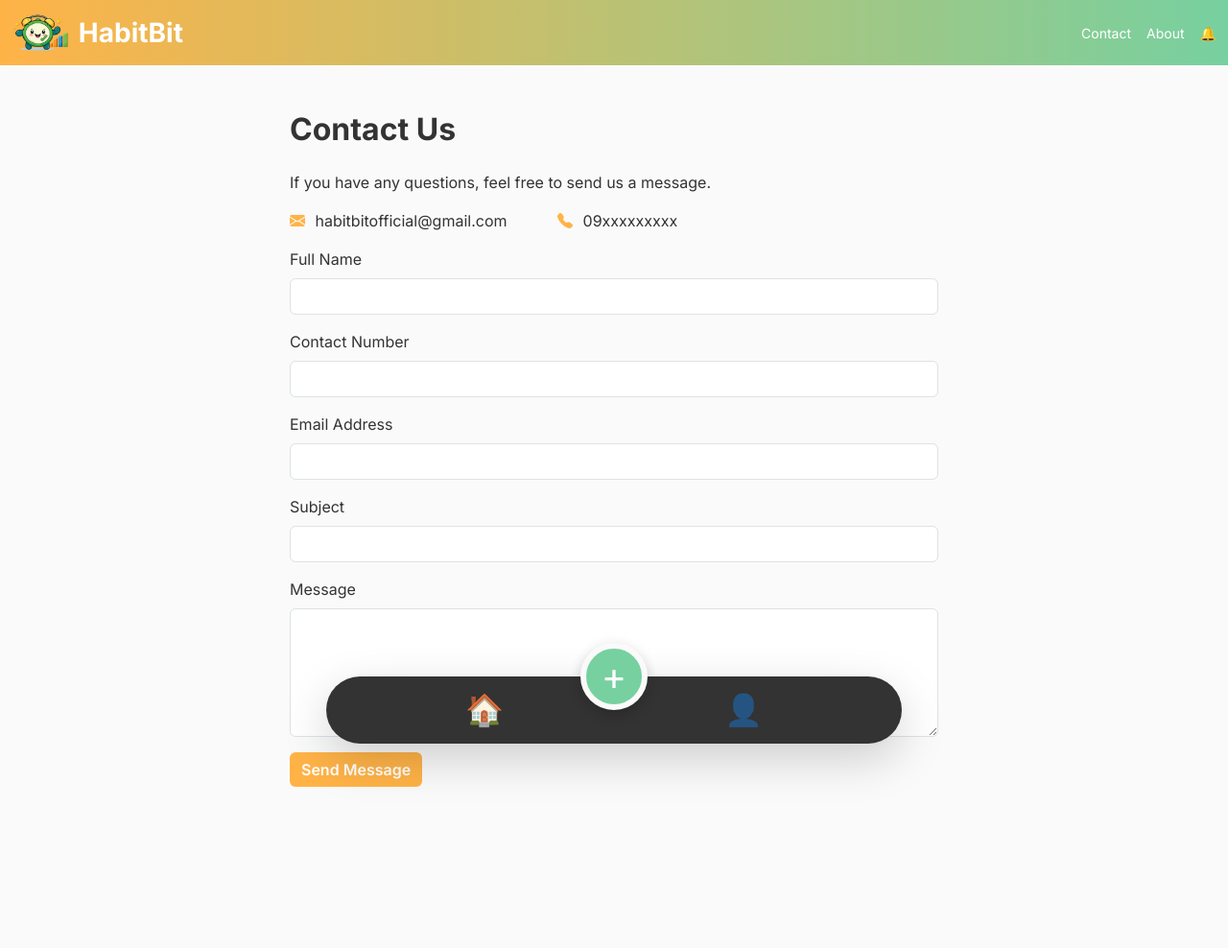
After one commit to PatriciaGutz/BSIT_2E-G1_Group_2_HabitBit, a PHP site: page /Contact.html in a window 1280 px wide. The commit adds this page. Shown: the whole page at 96% size. Run offline with PHP 8.4, Linux system fonts and the light colour scheme.

Commit message:
Added Contact.html

```diff
--- /dev/null
+++ b/Contact.html
@@ -0,0 +1,82 @@
+<!DOCTYPE html>
+<html lang="en">
+<head>
+    <meta charset="UTF-8">
+    <meta name="viewport" content="width=device-width, initial-scale=1.0">
+    <title>Contact - HabitBit</title>
+    <link href="https://fonts.googleapis.com/css2?family=Inter:wght@400;600;700&display=swap" rel="stylesheet">
+    <link href="https://cdn.jsdelivr.net/npm/bootstrap@5.3.0/dist/css/bootstrap.min.css" rel="stylesheet">
+    <link rel="stylesheet" href="https://cdn.jsdelivr.net/npm/bootstrap-icons@1.11.1/font/bootstrap-icons.css">
+    <link rel="stylesheet" href="css/style.css">
+</head>
+
+<body class="d-flex flex-column min-vh-100">
+
+    <nav class="navbar navbar-expand-lg navbar-light custom-navbar">
+        <div class="container-fluid">
+            <a class="navbar-brand d-flex align-items-center" href="index.html">
+                <img src="../Images/logo.png" alt="HabitBit Logo" height="40" class="me-2">
+                <span class="fw-bold text-white fs-3">HabitBit</span>
+            </a>
+            <div class="d-flex text-white small">
+                <a href="contact.html" class="text-white text-decoration-none me-3">Contact</a>
+                <a href="about.html" class="text-white text-decoration-none me-3">About</a>
+                <a href="#" class="text-white text-decoration-none">🔔</a>
+            </div>
+        </div>
+    </nav>
+
+    <!--Contact Section -->
+    <main class="flex-fill contact-section py-5">
+        <div class="container contact-container">
+            <h2 class="mb-4 fw-bold">Contact Us</h2>
+            <p class="mb-3">If you have any questions, feel free to send us a message.</p>
+
+            <p class="fs-6 contact-info">
+                <span class="me-5">
+                    <i class="bi bi-envelope-fill"></i> habitbitofficial@gmail.com
+                </span>
+                <span>
+                    <i class="bi bi-telephone-fill"></i> 09xxxxxxxxx
+                </span>
+            </p>
+            <form id="contactForm">
+                <div class="mb-3">
+                    <label for="name" class="form-label">Full Name</label>
+                    <input type="text" class="form-control" id="name" required>
+                </div>
+                <div class="mb-3">
+                    <label for="contactNumber" class="form-label">Contact Number</label>
+                    <input type="tel" class="form-control" id="contactNumber" required>
+                </div>
+                <div class="mb-3">
+                    <label for="email" class="form-label">Email Address</label>
+                    <input type="email" class="form-control" id="email" required>
+                </div>
+                <div class="mb-3">
+                    <label for="subject" class="form-label">Subject</label>
+                    <input type="text" class="form-control" id="subject" required>
+                </div>
+                <div class="mb-3">
+                    <label for="message" class="form-label">Message</label>
+                    <textarea class="form-control" id="message" rows="5" required></textarea>
+                </div>
+                <button type="submit" class="btn btn-orange-custom">Send Message</button>
+            </form>
+            <div id="formAlert" class="alert alert-success mt-3 d-none" role="alert"></div>
+        </div>
+    </main>
+
+    <div class="nav-wrapper">
+        <div class="app-nav d-flex justify-content-around align-items-center shadow-lg">
+            <a href="index.html" class="nav-link active">🏠</a>
+            <div class="fab-btn" onclick="window.location.href='services.html'">+</div>
+            <a href="services.html" class="nav-link text-white">👤</a>
+        </div>
+    </div>
+
+    <script src="https://cdn.jsdelivr.net/npm/bootstrap@5.3.0/dist/js/bootstrap.bundle.min.js"></script>
+    <script src="js/main.js"></script>
+
+</body>
+</html>
--- a/css/style.css
+++ b/css/style.css
@@ -92,3 +92,31 @@ body {
     cursor: pointer;
     box-shadow: 0 5px 15px rgba(0,0,0,0.2);
 }
+
+.contact-section {
+    min-height: 70vh;
+}
+
+.contact-container {
+    max-width: 700px;
+}
+
+.contact-info i {
+    color: var(--hb-orange);
+    margin-right: 6px;
+}
+
+.btn-orange-custom {
+    background-color: var(--hb-orange);
+    border: none;
+    color: white;
+    font-weight: 600;
+}
+
+.btn-orange-custom:hover {
+    background-color: #ff9f2a;
+}
+
+#formAlert {
+    transition: opacity 0.4s ease;
+}
--- a/js/main.js
+++ b/js/main.js
@@ -1,5 +1,3 @@
-document.addEventListener("DOMContentLoaded", function () {
-
 /* daily quotes */
 const quotes = [
     "Philippians 4:13 - I can do all things through Christ who strengthens me.",
@@ -28,7 +26,10 @@ document.addEventListener("DOMContentLoaded", function () {
     finalQuote = quotes[dayOfYear % quotes.length];
 }
 
-    document.getElementById("daily-quote").innerText = finalQuote;
+const dailyQuoteEl = document.getElementById("daily-quote");
+if (dailyQuoteEl) {
+    dailyQuoteEl.innerText = finalQuote;
+}
 
 /*calendar*/
 const grid = document.getElementById("calendar-grid");
@@ -42,11 +43,14 @@ document.addEventListener("DOMContentLoaded", function () {
 ];
 
 function updateMonthLabel() {
-        document.getElementById("month-label").innerText =
-            `${monthNames[currentMonth]} ${currentYear}`;
+    const monthLabelEl = document.getElementById("month-label");
+    if (monthLabelEl) {
+        monthLabelEl.innerText = `${monthNames[currentMonth]} ${currentYear}`;
+    }
 }
 
 function buildCalendar() {
+    if (!grid) return;
     grid.innerHTML = "";
 
     const headers = ["Sun", "Mon", "Tue", "Wed", "Thu", "Fri", "Sat"];
@@ -99,4 +103,31 @@ document.addEventListener("DOMContentLoaded", function () {
 
 updateMonthLabel();
 buildCalendar();
+
+/* CONTACT FORM */
+const form = document.getElementById("contactForm");
+const alertBox = document.getElementById("formAlert");
+
+if (form && alertBox) {
+    form.addEventListener("submit", function (e) {
+        e.preventDefault();
+
+        // Check if form is valid
+        if (form.checkValidity()) {
+            // Set the success message
+            alertBox.innerText = "✅ Your message has been submitted successfully!";
+            alertBox.classList.remove("d-none"); // Show the alert
+
+            // Reset the form fields
+            form.reset();
+
+            // Hide the alert after 5 seconds
+            setTimeout(() => {
+                alertBox.classList.add("d-none");
+            }, 5000);
+        } else {
+            // If invalid, show validation messages
+            form.reportValidity();
+        }
     });
+}
```
Lines whose indentation alone changed are shown as unchanged.
